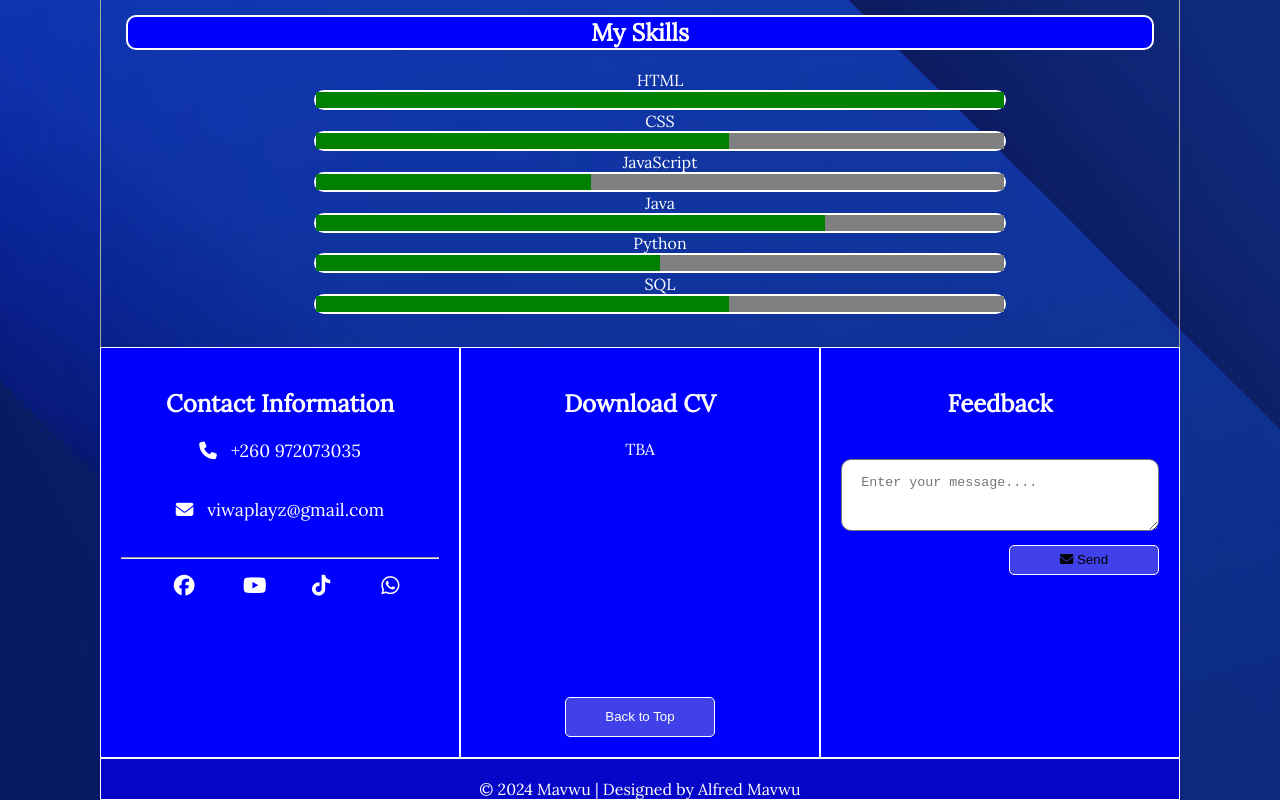
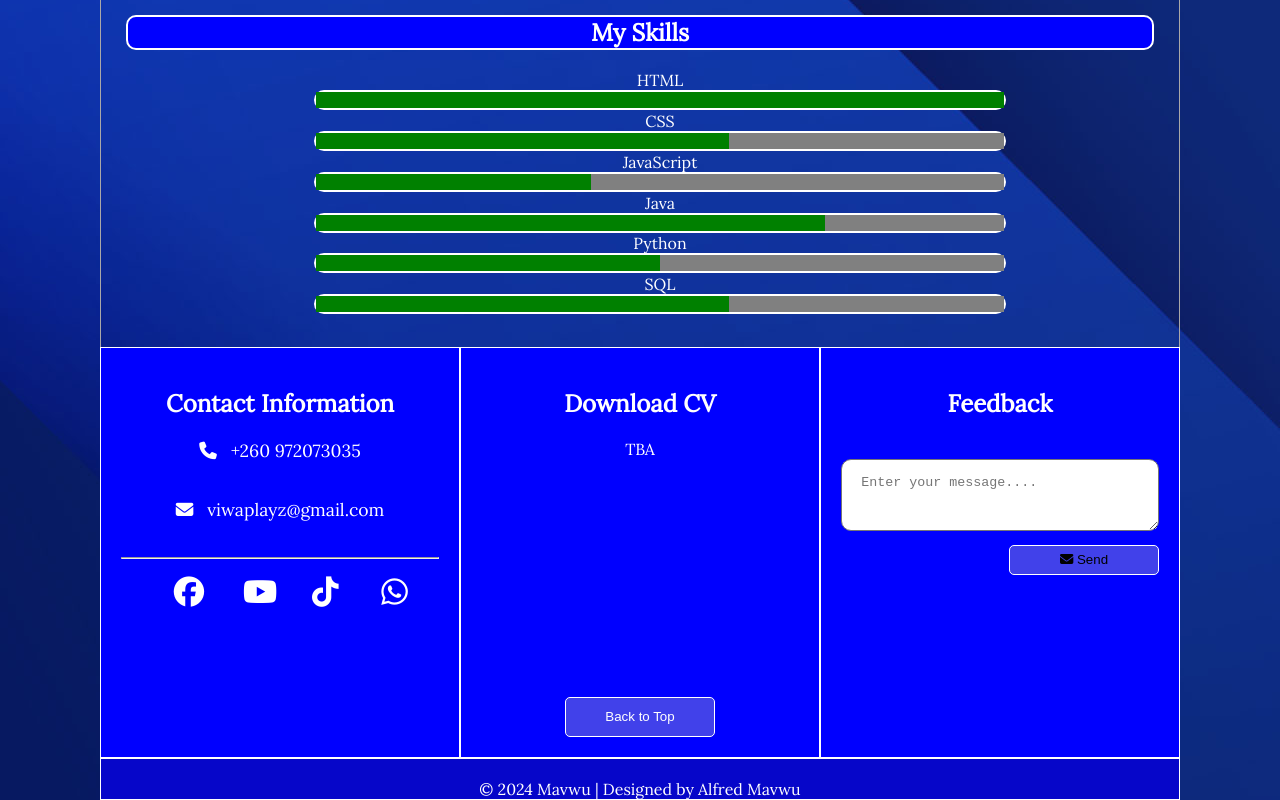
Before and after one commit to mavwu/mavwu.github.io, a plain HTML site: page index.html in a window 1280 px wide. Shown: the part 844-1644 px from the top of the page. Drawn offline with Linux system fonts and the light colour scheme; a web font is replaced by a local one.

Commit message:
social icons size test

```diff
--- a/style.css
+++ b/style.css
@@ -103,6 +103,10 @@ header ul li ul {
 
 header ul li:hover ul {
     display: block;
+}
+
+header ul li a:hover {
+    color: black;
 }
 
 header ul li ul li {
@@ -274,13 +278,12 @@ button a {
     margin-right: 5px;
     text-align: center;
     display: inline-block;
-    font-size: 1.3em;
-    border-radius: 5px;
+    font-size: 1.9em;
+    border: none;
     transition: all .3s;
 }
 
 .footer .footer-content .about .socials a:hover {
-    border: 1px solid white;
     color: black;
     transition: all .3s;
 }
```
